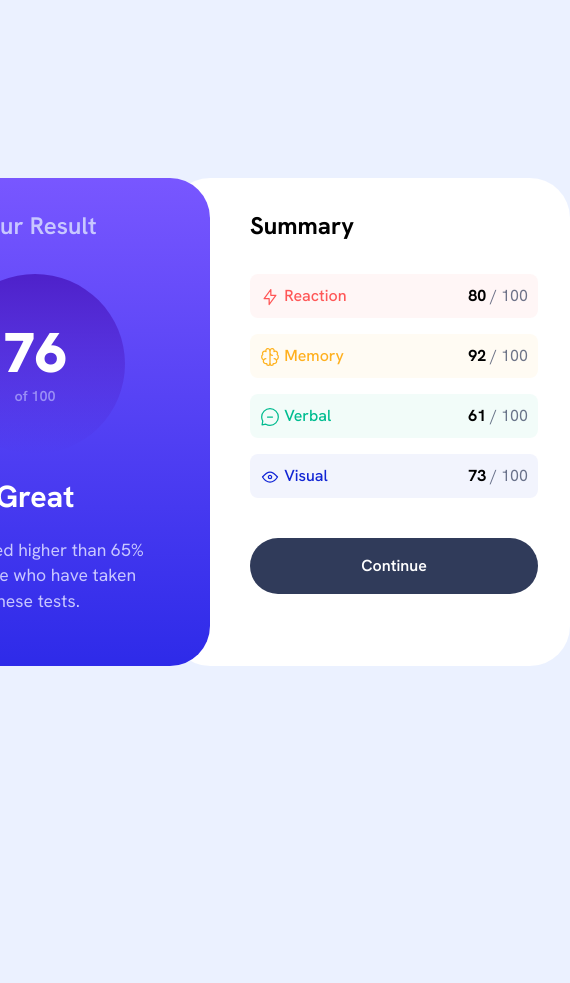
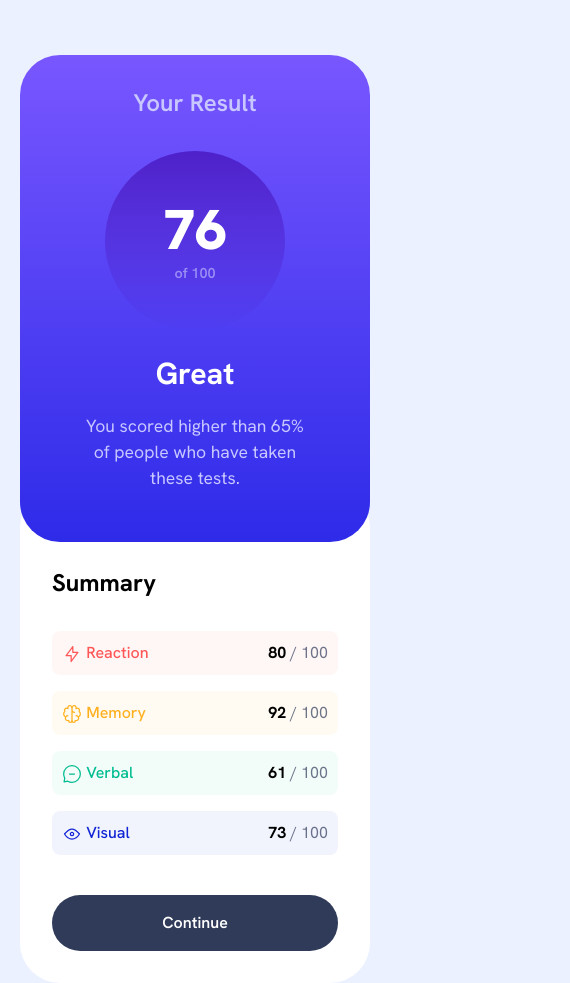
Before and after one commit to mad-hue/results-summary, a plain HTML site: page index.html in a window 390 px wide. Shown: the whole page, 570 px wide, since content can reach past the window. Before the commit the page ends 844 px from the top, so only its background shows below. Drawn offline with Linux system fonts and the light colour scheme.

Commit message:
mobile design

```diff
--- a/styles/componets/results.css
+++ b/styles/componets/results.css
@@ -84,3 +84,11 @@
     margin: 10px auto;
   }
 }
+
+@media (max-width: 428px) {
+  .results {
+    position: relative;
+    left: 0;
+    top: 55px;
+  }
+}
--- a/styles/componets/summary.css
+++ b/styles/componets/summary.css
@@ -112,3 +112,11 @@
         font-size: 0.9rem;
     }
 }
+
+@media (max-width: 428px) {
+    .summary {
+        width: 350px;
+        padding: 2rem;
+        padding-top:5rem;
+    }
+}
--- a/styles/utils.css
+++ b/styles/utils.css
@@ -16,3 +16,11 @@ body {
         display: block;
     }
 }
+
+@media (max-width: 428px) {
+    .wrapper {
+        display: block;
+    }
+}
+
+/* @media (max-width: 768px) {} */
```
